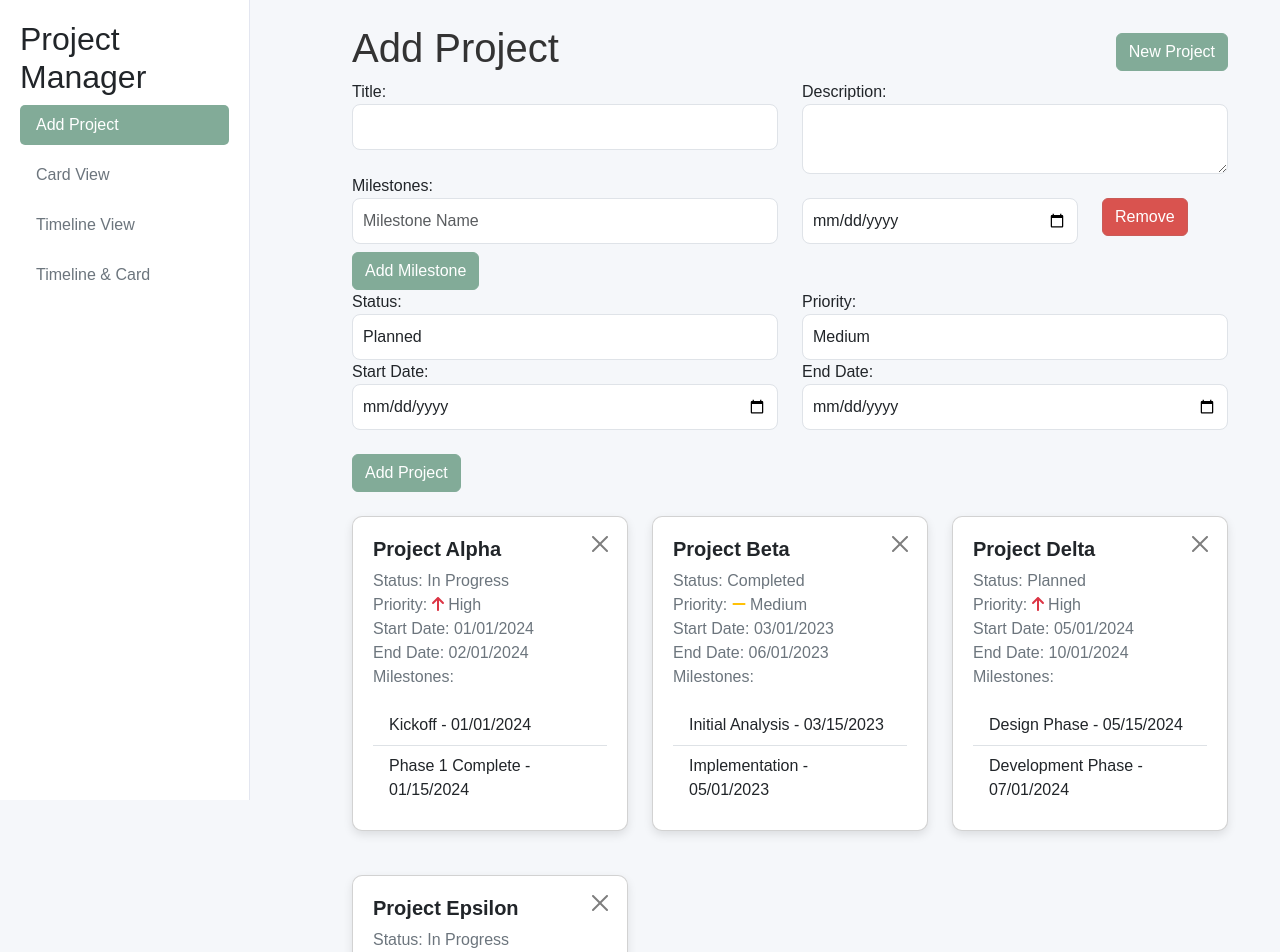
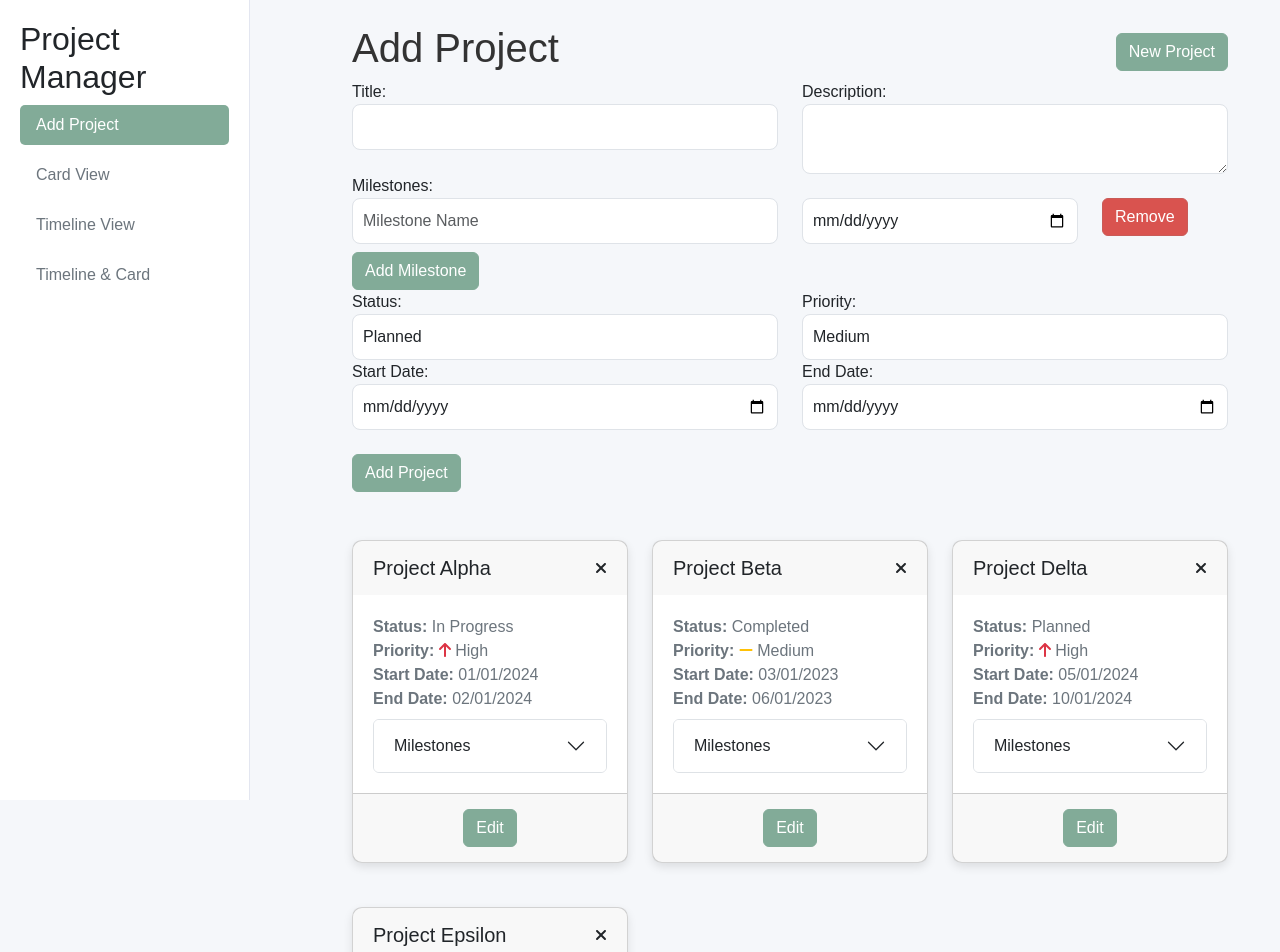
Before and after one commit to rufio89/project-tracker, a React (Create React App) app: page / in a window 1280 px wide. Shown: the top 952 px of the page. Built offline with nearby package versions, Linux system fonts and the light colour scheme.

Commit message:
Added accordion, new editing, and card design

```diff
--- a/src/App.css
+++ b/src/App.css
@@ -3,26 +3,12 @@ body {
   background-color: #f8f9fa;
 }
 
-.card {
-  position: relative;
-  box-shadow: 0 4px 8px rgba(0, 0, 0, 0.1);
-}
 
 h1 {
   font-family: 'Arial', sans-serif;
   color: #333;
 }
 
-.card .btn-close {
-  position: absolute;
-  top: 15px !important;
-  right: 15px !important;
-  border: none;
-}
-
-.btn-close:hover {
-  opacity: 1;
-}
 
 /* General Styles */
 body {
@@ -39,13 +25,22 @@ body {
 }
 
 .card-header {
-  background-color: #ffffff;
+  border-top-left-radius: 10px;
+  border-top-right-radius: 10px;
+  background-color: none;
   border-bottom: none;
   padding: 15px 20px;
 }
 
 .card-body {
   padding: 20px;
+}
+
+.card-footer {
+  border-bottom-left-radius: 10px;
+  border-bottom-right-radius: 10px;
+  background-color: none;
+  padding: 15px 20px;
 }
 
 .card-title {
--- a/src/ProjectList.js
+++ b/src/ProjectList.js
@@ -1,11 +1,9 @@
 // src/ProjectList.js
 import React from 'react';
-import moment from 'moment';
 import 'bootstrap/dist/css/bootstrap.min.css';
 import { FontAwesomeIcon } from '@fortawesome/react-fontawesome';
-import { faArrowUp, faMinus, faArrowDown } from '@fortawesome/free-solid-svg-icons';
-
-
+import { faArrowUp, faMinus, faArrowDown, faTimes } from '@fortawesome/free-solid-svg-icons';
+import moment from 'moment';
 
 const getPriorityIcon = (priority) => {
   switch (priority) {
@@ -20,30 +18,56 @@ const getPriorityIcon = (priority) => {
   }
 };
 
-const ProjectList = ({ projects, deleteProject, editProject  }) => {
+const ProjectList = ({ projects, deleteProject, editProject }) => {
   return (
-    <div className="row mt-3">
+    <div className="row mt-5">
       {projects.map((project, index) => (
         <div key={index} className="col-md-4 mb-4">
-          <div className="card" onClick={() => editProject(index)}>
-            <div className="card-body position-relative">
-              <button
-                type="button"
-                className="btn-close position-absolute top-0 end-0"
-                aria-label="Close"
+          <div className="card">
+            <div className="card-header d-flex justify-content-between align-items-center">
+              <h5 className="mb-0">{project.title}</h5>
+              <FontAwesomeIcon
+                icon={faTimes}
+                className="cursor-pointer"
                 onClick={(e) => {
                   e.stopPropagation();
                   deleteProject(index);
                 }}
-              ></button>
-              <h5 className="card-title">{project.title}</h5>
-              <div className="card-text">Status: {project.status}</div>
-              <div className="card-text">Priority: {getPriorityIcon(project.priority)} {project.priority}</div>
-              <div className="card-text">Start Date: {moment(project.startDate).format('MM/DD/YYYY')}</div>
-              <div className="card-text">End Date: {moment(project.endDate).format('MM/DD/YYYY')}</div>
+              />
+            </div>
+            <div className="card-body">
+              <div className="card-text"><strong>Status:</strong> {project.status}</div>
+              <div className="card-text">
+                <strong>Priority:</strong> {getPriorityIcon(project.priority)} {project.priority}
+              </div>
+              <div className="card-text">
+                <strong>Start Date:</strong> {moment(project.startDate).format('MM/DD/YYYY')}
+              </div>
+              <div className="card-text">
+                <strong>End Date:</strong> {moment(project.endDate).format('MM/DD/YYYY')}
+              </div>
+              <div className="accordion mt-2" id={`accordionExample-${index}`}>
+                <div className="accordion-item">
+                  <h2 className="accordion-header" id={`heading-${index}`}>
+                    <button
+                      className="accordion-button collapsed"
+                      type="button"
+                      data-bs-toggle="collapse"
+                      data-bs-target={`#collapse-${index}`}
+                      aria-expanded="false"
+                      aria-controls={`collapse-${index}`}
+                    >
+                      Milestones
+                    </button>
+                  </h2>
+                  <div
+                    id={`collapse-${index}`}
+                    className="accordion-collapse collapse"
+                    aria-labelledby={`heading-${index}`}
+                    data-bs-parent={`#accordionExample-${index}`}
+                  >
+                    <div className="accordion-body">
                       {project.milestones && project.milestones.length > 0 ? (
-                <>
-                  <p className="card-text">Milestones:</p>
                         <ul className="list-group list-group-flush">
                           {project.milestones.map((milestone, milestoneIndex) => (
                             <li key={milestoneIndex} className="list-group-item">
@@ -51,10 +75,24 @@ const ProjectList = ({ projects, deleteProject, editProject  }) => {
                             </li>
                           ))}
                         </ul>
-                </>
                       ) : (
-                <p className="card-text">No milestones available</p>
+                        <p>No milestones available</p>
                       )}
+                    </div>
+                  </div>
+                </div>
+              </div>
+            </div>
+            <div className="card-footer text-center">
+              <button
+                className="btn btn-primary"
+                onClick={(e) => {
+                  e.stopPropagation();
+                  editProject(index);
+                }}
+              >
+                Edit
+              </button>
             </div>
           </div>
         </div>
--- a/src/ProjectTimeline.js
+++ b/src/ProjectTimeline.js
@@ -20,7 +20,7 @@ const ProjectTimeline = ({ projects }) => {
   }));
 
   return (
-    <Timeline className="mt-3"
+    <Timeline className="mt-5"
       groups={groups}
       items={items}
       defaultTimeStart={moment().add(-6, 'month')}
--- a/src/index.js
+++ b/src/index.js
@@ -1,4 +1,5 @@
 import 'bootstrap/dist/css/bootstrap.min.css';
+import 'bootstrap/dist/js/bootstrap.bundle.min';
 import React from 'react';
 import ReactDOM from 'react-dom/client';
 import './index.css';
```
Lines whose indentation alone changed are shown as unchanged.
